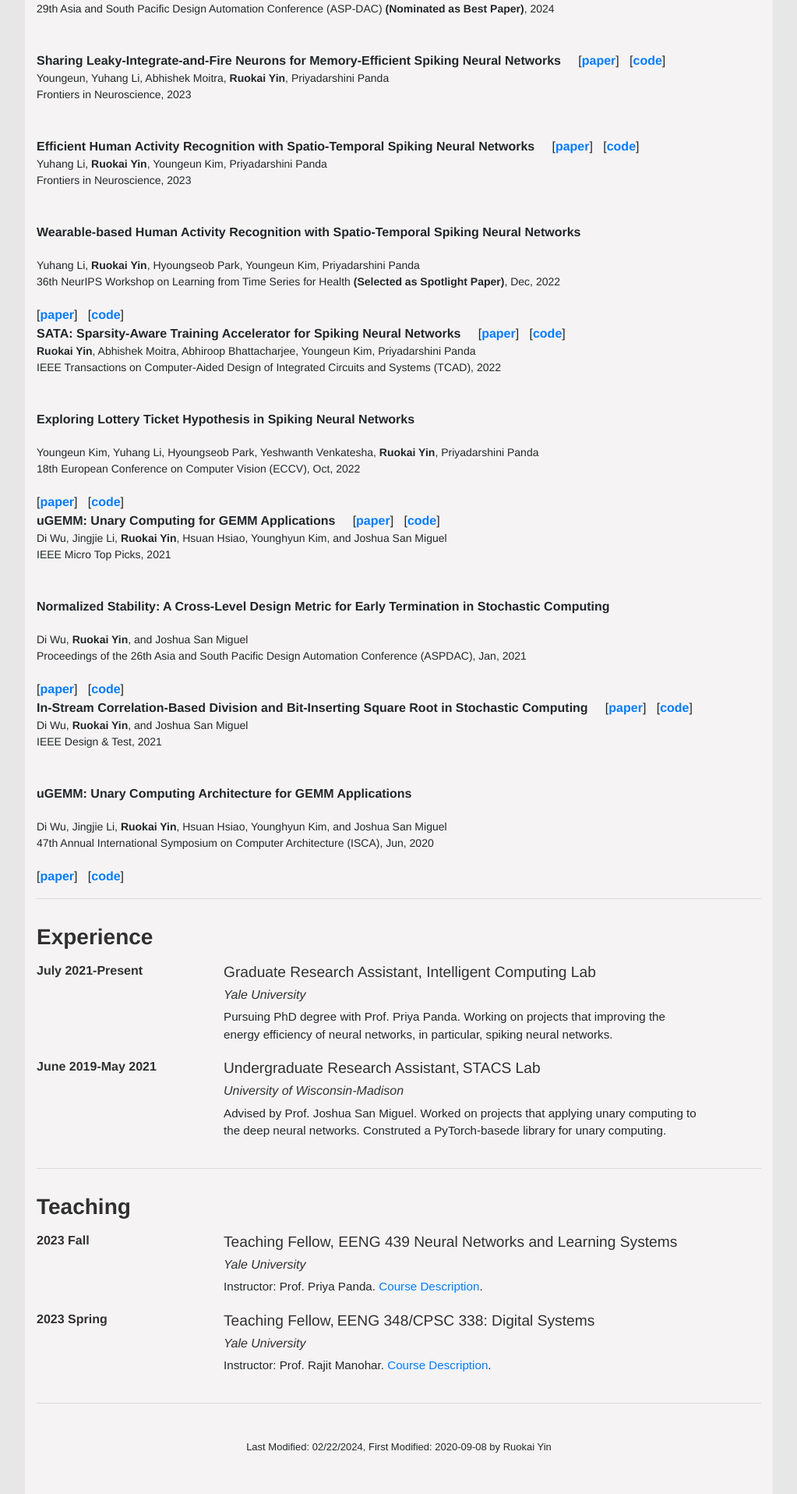
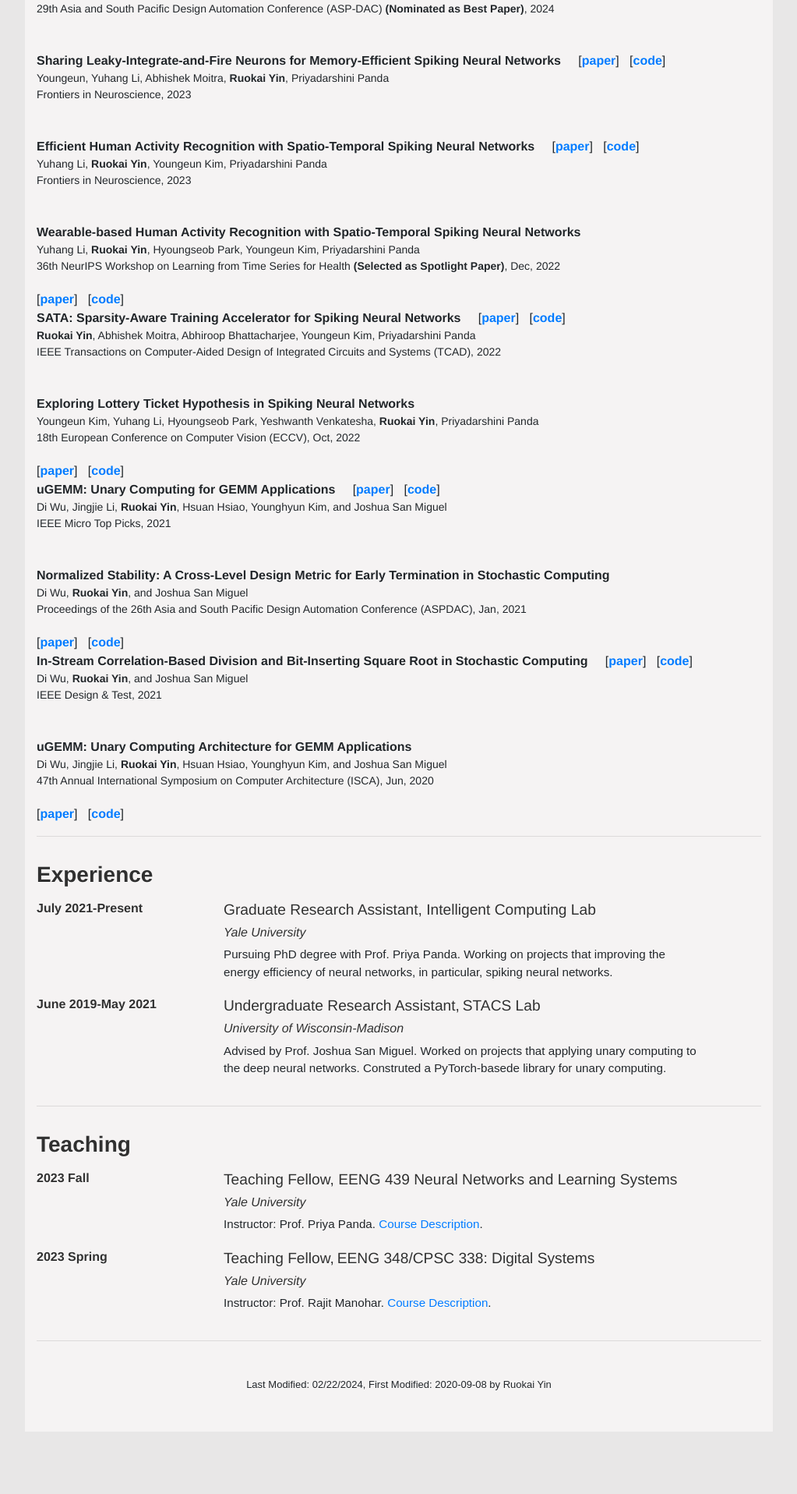
Before and after one commit to RuokaiYin/RuokaiYin.github.io, a Jekyll site: the page built from index.html, in a window 1280 px wide. Shown: the part 693-2609 px from the top of the page at 78% size, without its empty margins (128-1151 px from the left). Built offline with Jekyll 4.4.1, drawn with Linux system fonts in a browser that asks for light colours; after the commit the page ends 2529 px from its top, so only the background shows below that.

Commit message:
Update publications.html

```diff
--- a/_includes/publications.html
+++ b/_includes/publications.html
@@ -32,7 +32,7 @@
         <h4 class="conference">{{ publication.conference }}</h4>
     </div> -->
     <div class="col-12">
-        <p class="papertitle"> {{ publication.title }} </p>
+        <div class="papertitle"> {{ publication.title }} </div>
         <!-- &nbsp;&nbsp;&nbsp; -->
         <div class="paperauthors"> {{ publication.author }} </div>
         <p class="paperauthors"> {{ publication.booktitle }},
```
